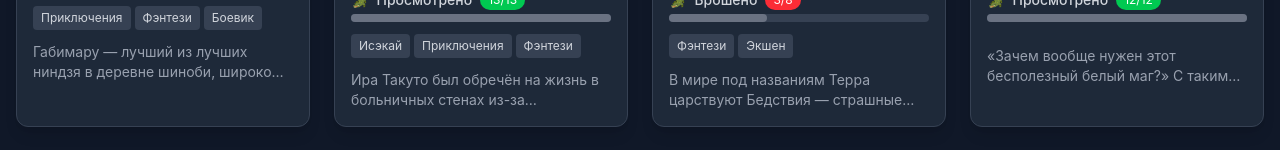
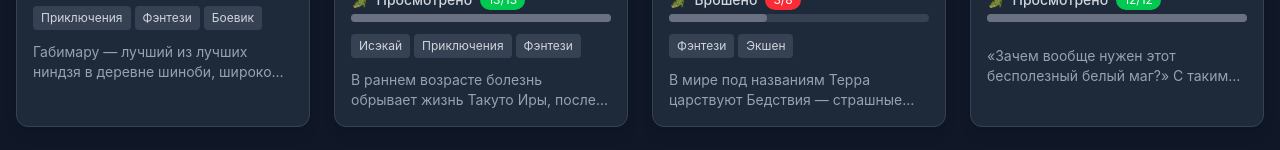
Before and after one commit to neondoll/anime-tracker, a React (Vite) app: page / in a window 1280 px wide. Shown: the part 741-891 px from the top of the page. Built offline with nearby package versions, Linux system fonts and the light colour scheme.

Commit message:
Update animes

```diff
--- a/src/data/animeList.ts
+++ b/src/data/animeList.ts
@@ -25,9 +25,7 @@ export const animeList: Anime[] = [
       crocodile: { watchedEpisodes: 13, status: "completed" },
     },
     genres: ["Исэкай", "Приключения", "Фэнтези"],
-    description: "Ира Такуто был обречён на жизнь в больничных стенах из-за неизлечимого недуга. Единственным спасением от одиночества для него стала стратегическая игра «Бесконечные народы», где игрок ведёт избранную цивилизацию к процветанию. Достигнув вершины мастерства, Ира вскоре проиграл битву болезни. Его разум пробудился в измерении, зеркально отражающем мир игры.\n" +
-      "\n" +
-      "Однако новая реальность преподнесла три сюрприза. Во-первых, он воплотился не как игрок, а как член демонической расы миногров самой требовательной фракции. Во-вторых, с ним сразу же материализовалась Ато, его легендарная соратница миногров. В-третьих, он сохранил уникальный дар: создавать объекты почти без ограничений, расходуя ману. Охваченный не отчаянием, а решимостью благодаря безмерной преданности Ато, Ира без колебаний принял вызов. Его цель ясна: основать и вознести державу Миногры в этом неизведанном мире.",
+    description: "В раннем возрасте болезнь обрывает жизнь Такуто Иры, после чего он попадает в фентези мир, напоминающий его пошаговую стратегию ″Вечные Нации″. Мало того, что Такуто переродился в своей любимой игре, так ещё и стал богом одной из злейших цивилизаций — Миногра! И теперь, когда на его стороне обворожительная героиня нации — Ведьма Слизи Ато — даже самая сложная в управлении цивилизация обречена на успех! Исследуй, завоёвывай, эксплуатируй и уничтожай! Мир фэнтези стратегии как никогда нуждается в героях! Станьте частью ″Вечных наций″ уже сегодня!",
   },
   {
     id: "arknayts-prelyudiya-k-rassvetu",
```
